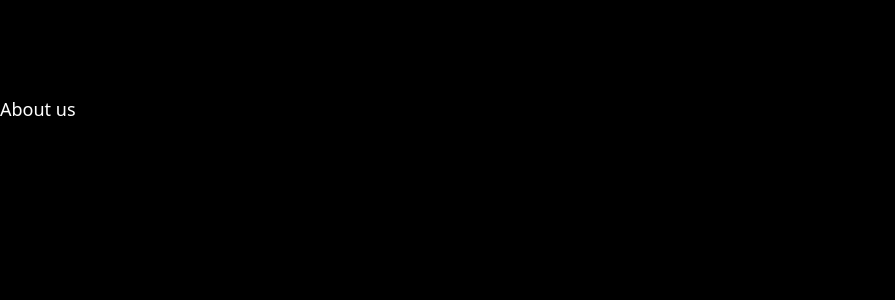
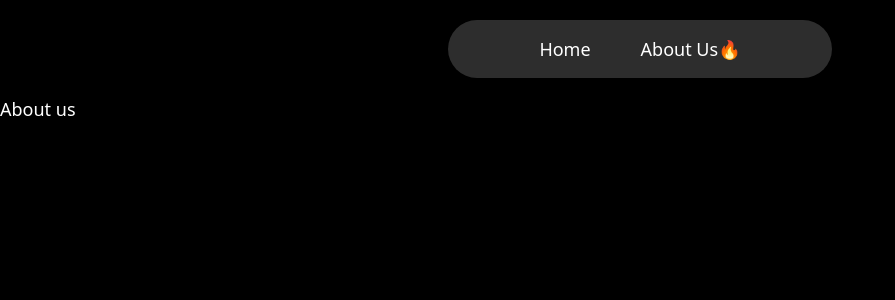
Before and after one commit to LAIIonKING/nomad_nextjs, a Next.js app: page /about-us in a window 1280 px wide. Shown: the top 300 px of the page, without its empty margins (0-895 px from the left). Built offline with nearby package versions, Linux system fonts and the light colour scheme.

Commit message:
add navigation

```diff
--- a/app/layout.tsx
+++ b/app/layout.tsx
@@ -1,5 +1,6 @@
 import { Metadata } from 'next';
 import './styles/global.css';
+import Navigation from './components/navigation';
 
 export const metadata: Metadata = {
   title: {
@@ -16,7 +17,10 @@ export default function RootLayout({
 }) {
   return (
     <html lang="en">
-      <body style={{ paddingTop: '100px' }}>{children}</body>
+      <body style={{ paddingTop: '100px' }}>
+        <Navigation />
+        {children}
+      </body>
     </html>
   );
 }
```
